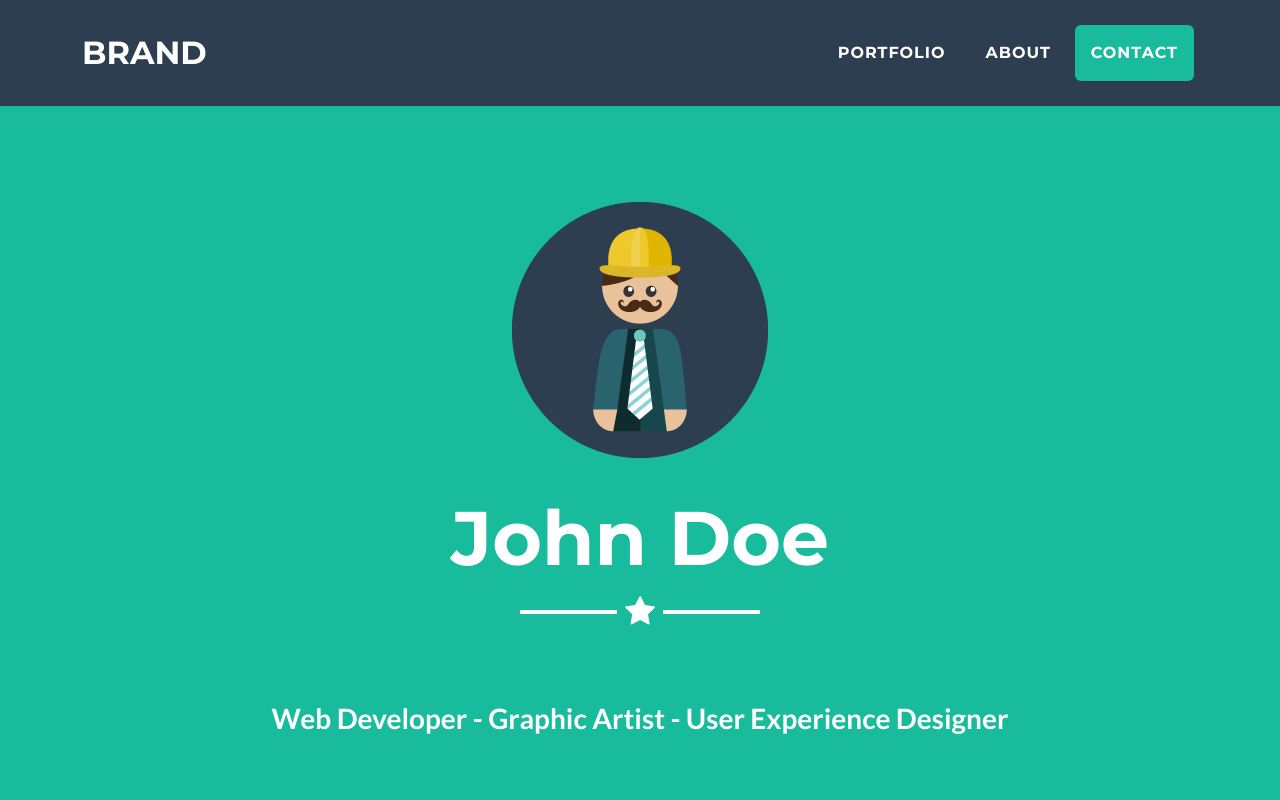
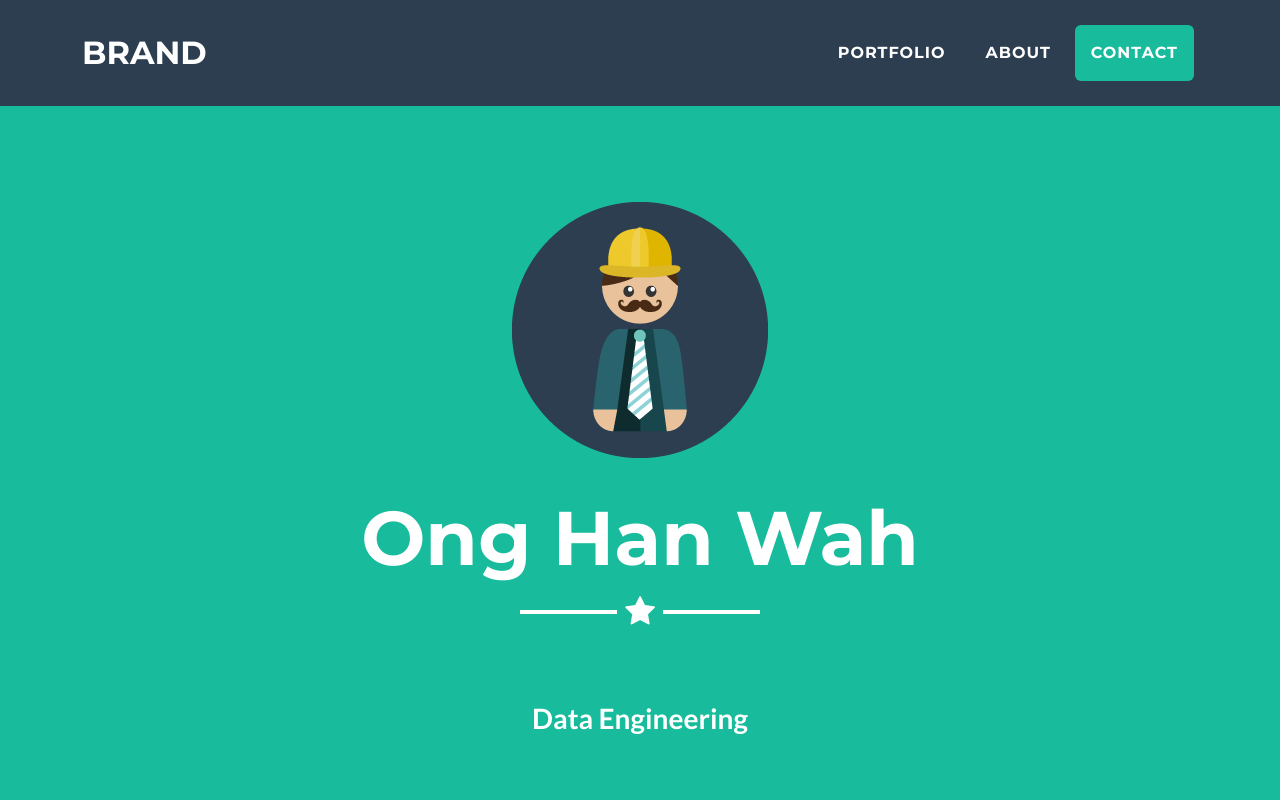
Before and after one commit to ongwah/ongwah.github.io, a plain HTML site: page index.html in a window 1280 px wide. Shown: the top 800 px of the page. Drawn offline with Linux system fonts and the light colour scheme.

Commit message:
Update index.html

```diff
--- a/index.html
+++ b/index.html
@@ -25,9 +25,9 @@
     </nav>
     <header class="text-center text-white bg-primary masthead">
         <div class="container"><img class="img-fluid d-block mx-auto mb-5" src="assets/img/profile.png">
-            <h1>John Doe</h1>
+            <h1>Ong Han Wah</h1>
             <hr class="star-light">
-            <h2 class="font-weight-light mb-0">Web Developer - Graphic Artist - User Experience Designer</h2>
+            <h2 class="font-weight-light mb-0">Data Engineering</h2>
         </div>
     </header>
     <section id="portfolio" class="portfolio">
```
